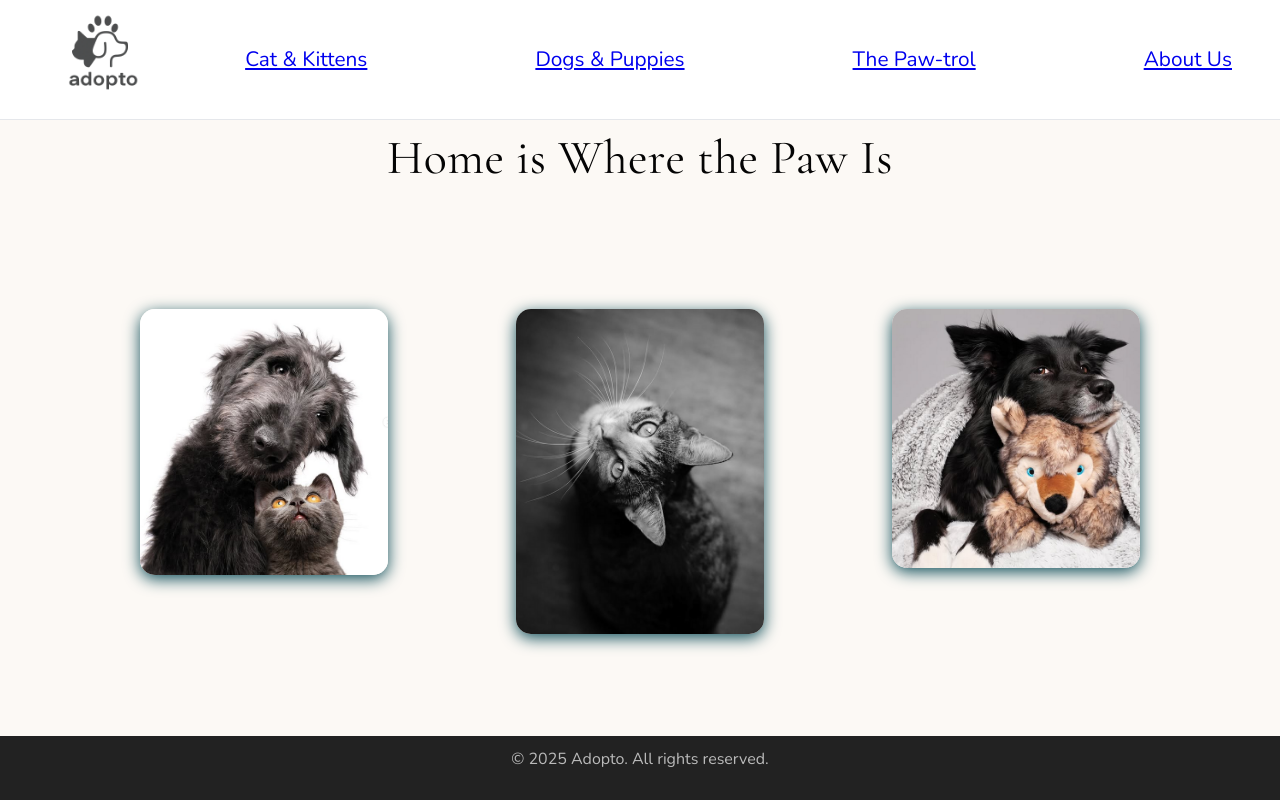
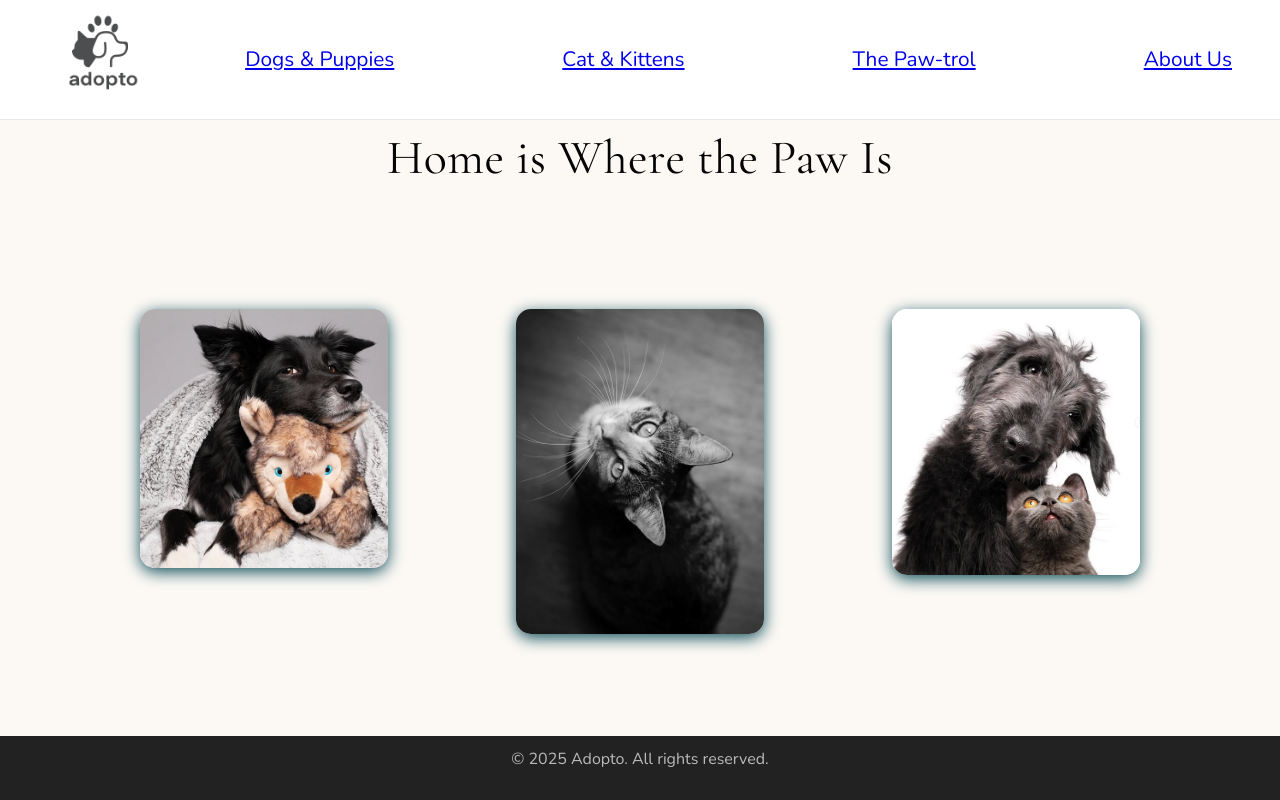
Before and after one commit to mariadanieladlg/frontend_adopto, a React app: page / in a window 1280 px wide. Built offline with nearby package versions, Linux system fonts and the light colour scheme; the HTML template or start-up script is replaced by a standard one.

Commit message:
Updates UI

```diff
--- a/src/components/Navbar.jsx
+++ b/src/components/Navbar.jsx
@@ -15,11 +15,12 @@ const Navbar = () => {
       {/* Links right*/}
       <ul className="nav-links">
         <li>
+          <Link to="/dog-puppies">Dogs & Puppies</Link>
+        </li>
+        <li>
           <Link to="/cat-kittens">Cat & Kittens</Link>
         </li>
-        <li>
-          <Link to="/dog-puppies">Dogs & Puppies</Link>
-        </li>
+
         <li>
           <Link to="/paw">The Paw-trol</Link>
         </li>
--- a/src/components/PawCard.css
+++ b/src/components/PawCard.css
@@ -74,6 +74,8 @@
   -webkit-line-clamp: 2;
   -webkit-box-orient: vertical;
   overflow: hidden;
+
+  line-clamp: 2;
 }
 
 .paw-card-meta {
--- a/src/pages/AboutUs.css
+++ b/src/pages/AboutUs.css
@@ -16,6 +16,7 @@
 .aboutus-text {
   font-size: 1.3rem;
   margin-bottom: 2rem;
+  text-align: justify;
 }
 
 .aboutus-highlight {
--- a/src/pages/Home.css
+++ b/src/pages/Home.css
@@ -25,3 +25,13 @@
   object-fit: cover;
   box-shadow: 0 4px 16px #114f5a;
 }
+
+.photo-grid img:hover {
+  transform: scale(1.03);
+  box-shadow: 0 10px 30px rgba(0, 0, 0, 0.25);
+}
+
+.photo-grid img.luxury-click {
+  transform: scale(1.15);
+  opacity: 0;
+}
--- a/src/pages/Home.jsx
+++ b/src/pages/Home.jsx
@@ -1,17 +1,29 @@
 import "./Home.css";
+import { Link } from "react-router-dom";
 import petPhoto1 from "../assets/photo1.png";
 import petPhoto4 from "../assets/photo4.png";
 import petPhoto5 from "../assets/photo5.png";
 
 const Home = () => {
+  const handleClick = (e) => {
+    e.currentTarget.classList.add("luxury-click");
+    setTimeout(() => navigate("/cat-kittens"), 500);
+  };
+
   return (
     <section className="home">
       <h1 className="home-title">Home is Where the Paw Is</h1>
 
       <div className="photo-grid">
-        <img src={petPhoto1} alt="Pet 1" />
-        <img src={petPhoto4} alt="Pet 4" />
-        <img src={petPhoto5} alt="Pet 5" />
+        <Link to="/dog-puppies">
+          <img src={petPhoto5} alt="Pet 5" onClick={handleClick} />
+        </Link>
+        <Link to="/cat-kittens">
+          <img src={petPhoto4} alt="Pet 4" />
+        </Link>
+        <Link to="/paw">
+          <img src={petPhoto1} alt="Pet 1" onClick={handleClick} />
+        </Link>
       </div>
     </section>
   );
```
